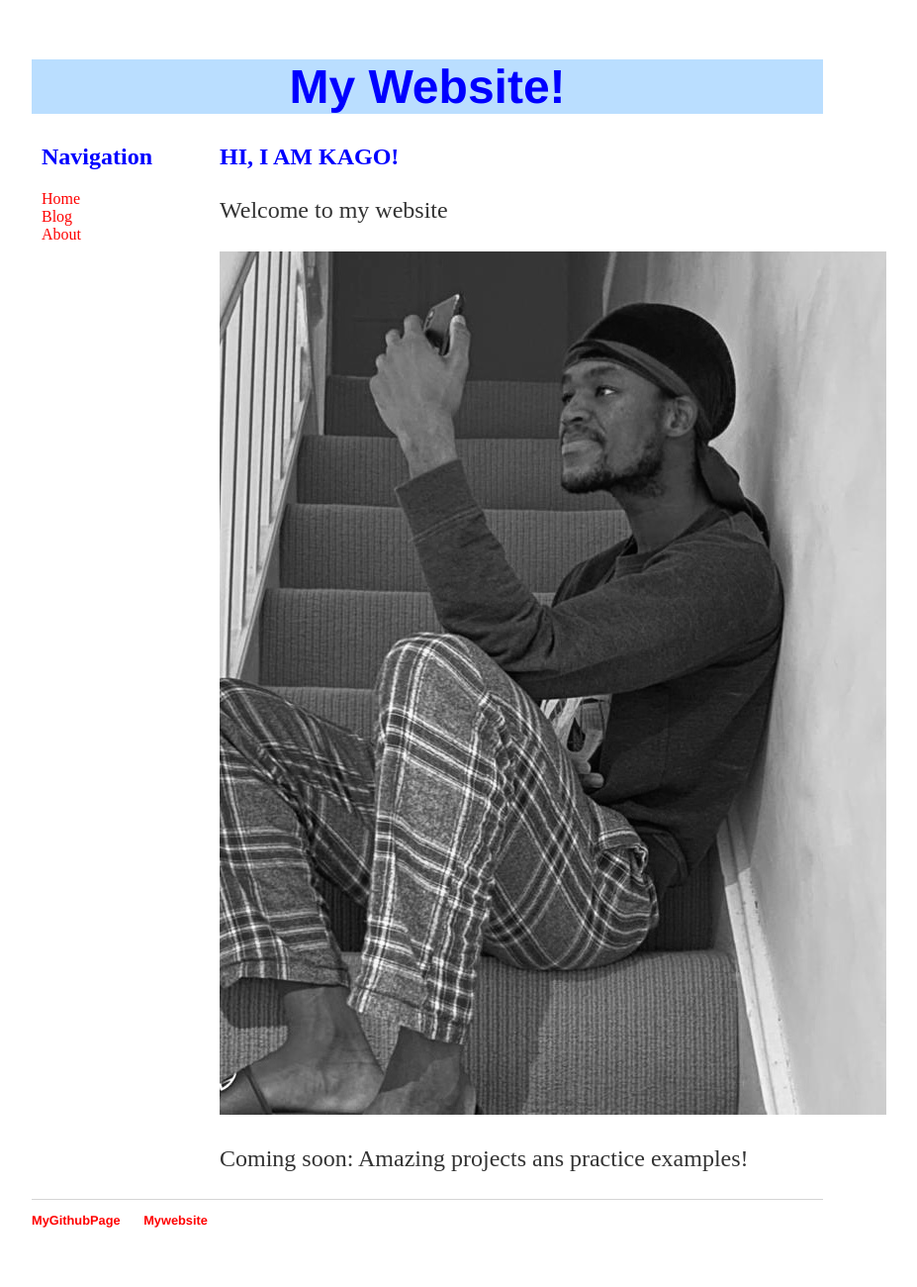
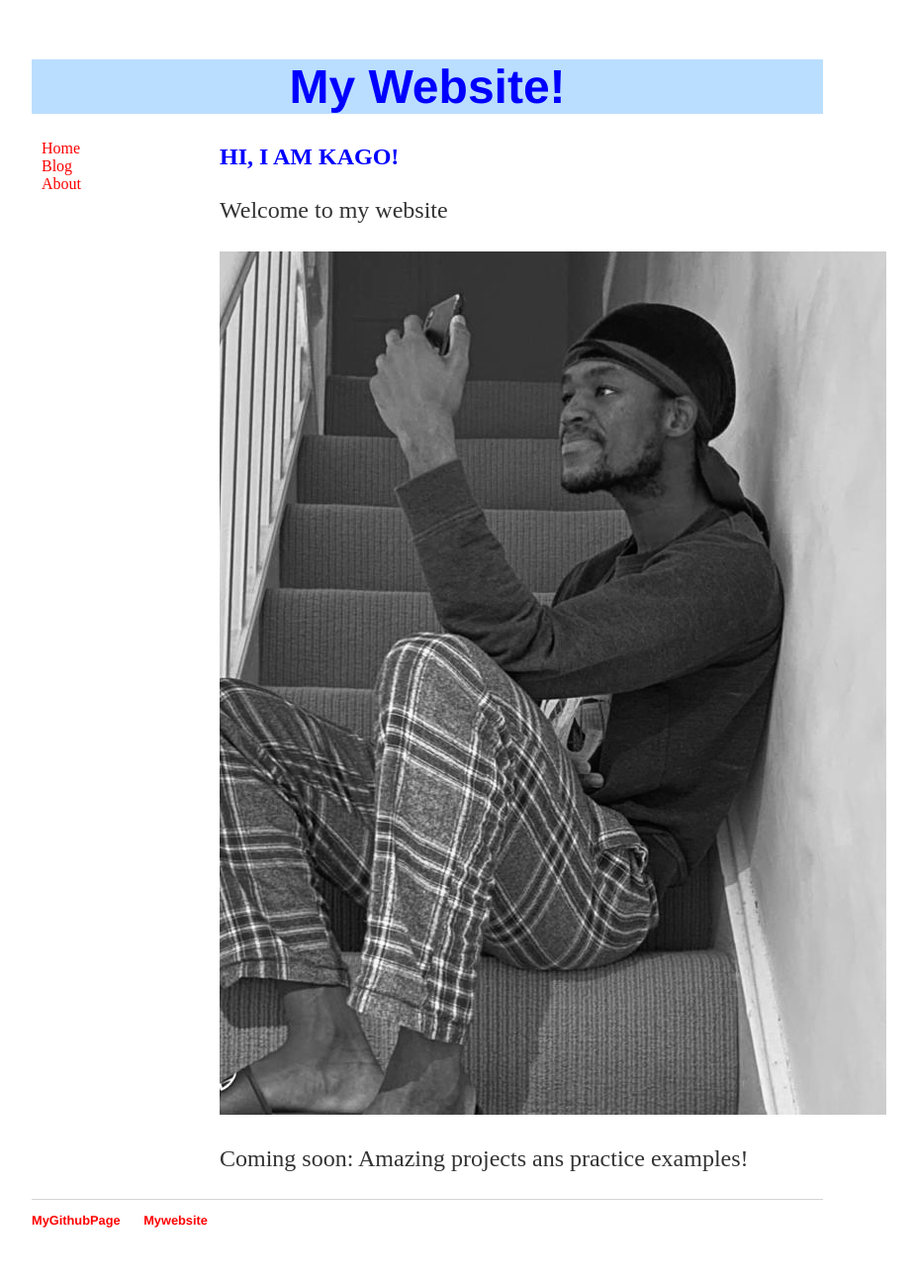
Before and after one commit to KagoPrezRantsho/KagoPrezRantsho.github.io, a Jekyll site: the page built from index.html, in a window 1280 px wide. Shown: the whole page at 99% size, without its empty margins (208-1135 px from the left). Built offline with Jekyll 4.4.1, drawn with Linux system fonts in a browser that asks for light colours.

Commit message:
Update default.html

```diff
--- a/_layouts/default.html
+++ b/_layouts/default.html
@@ -13,7 +13,6 @@
   <div id="content">
     <div id="nav">
       <nav>
-        <h2>Navigation</h2>
       <ul>
         <li><a href="/">Home</a></li>
         <li><a href="/blog">Blog</a></li>
```
